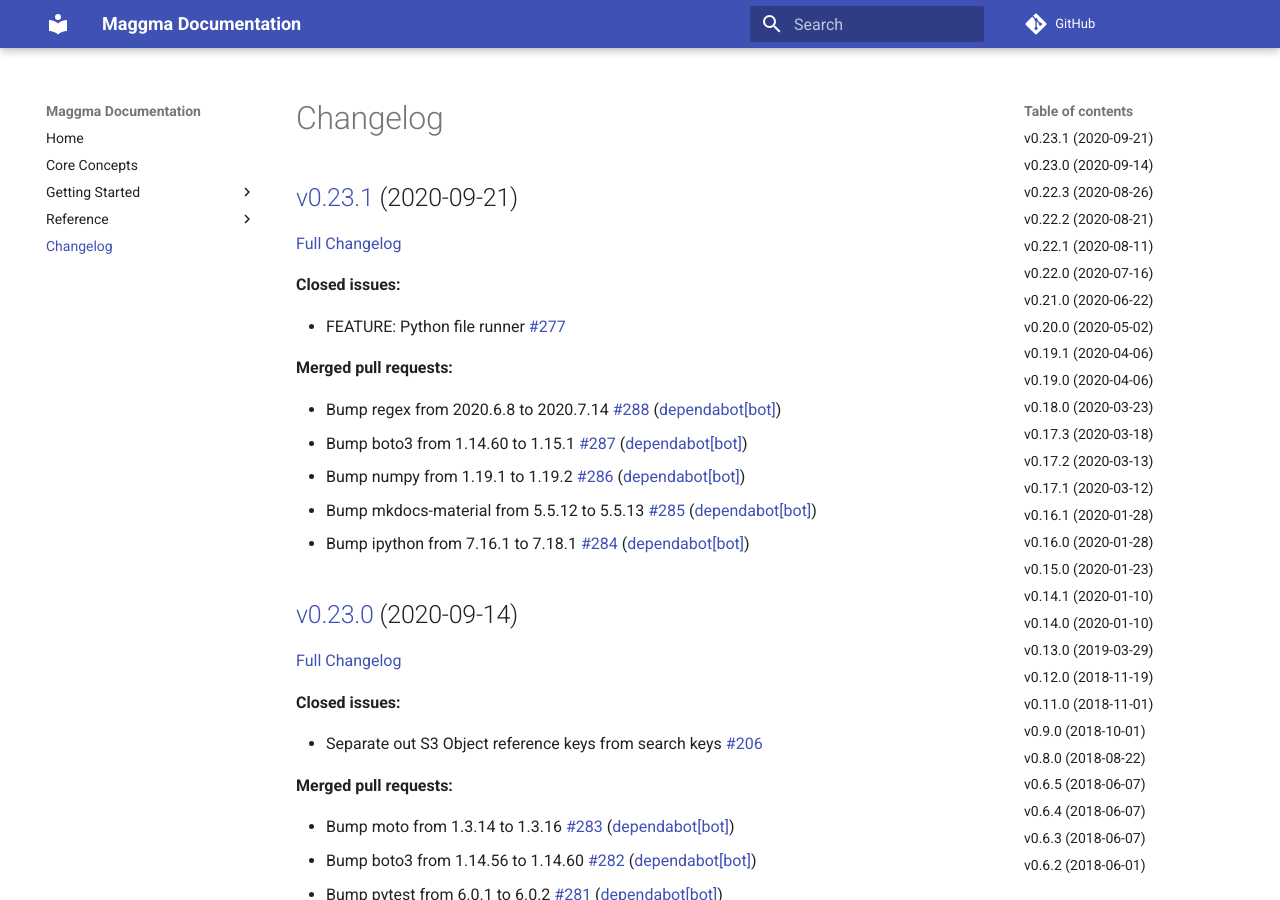
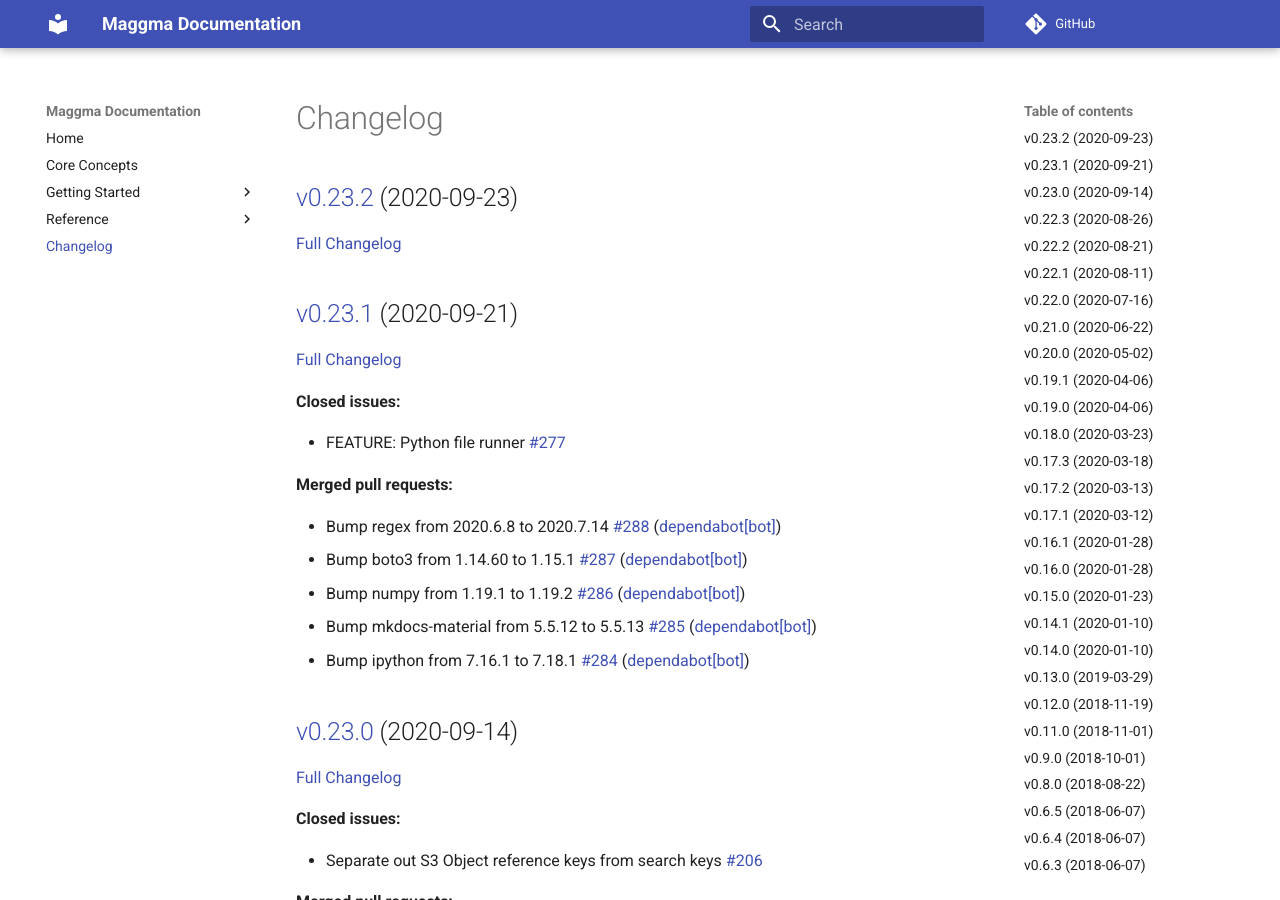
Before and after one commit to materialsproject/maggma, an MkDocs documentation site: the page built from docs/CHANGELOG.md, in a window 1280 px wide and 900 px high. Built offline with MkDocs 1.6.1 and Material for MkDocs 9.7.7, drawn with Linux system fonts in a browser that asks for light colours; comment, search, counter and statistics services are not loaded.

Commit message:
Updated CHANGELOG.md

```diff
--- a/docs/CHANGELOG.md
+++ b/docs/CHANGELOG.md
@@ -1,4 +1,8 @@
 # Changelog
+
+## [v0.23.2](https://github.com/materialsproject/maggma/tree/v0.23.2) (2020-09-23)
+
+[Full Changelog](https://github.com/materialsproject/maggma/compare/v0.23.1...v0.23.2)
 
 ## [v0.23.1](https://github.com/materialsproject/maggma/tree/v0.23.1) (2020-09-21)
 
```
